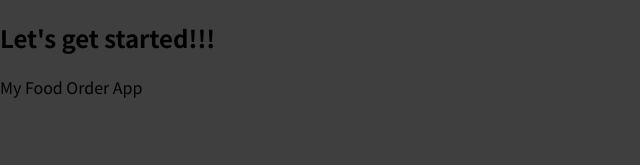
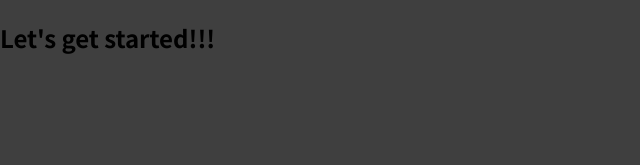
Before and after one commit to MateiDorin/food, a JavaScript app: page / in a window 1280 px wide. Shown: the top 165 px of the page, without its empty margins (0-640 px from the left). Built offline with nearby package versions, Linux system fonts and the light colour scheme.

Commit message:
create folders

```diff
--- a/src/App.js
+++ b/src/App.js
@@ -2,7 +2,6 @@ function App() {
   return (
     <div>
       <h2>Let's get started!!!</h2>
-      <p>My Food Order App</p>
     </div>
   );
 }
```
